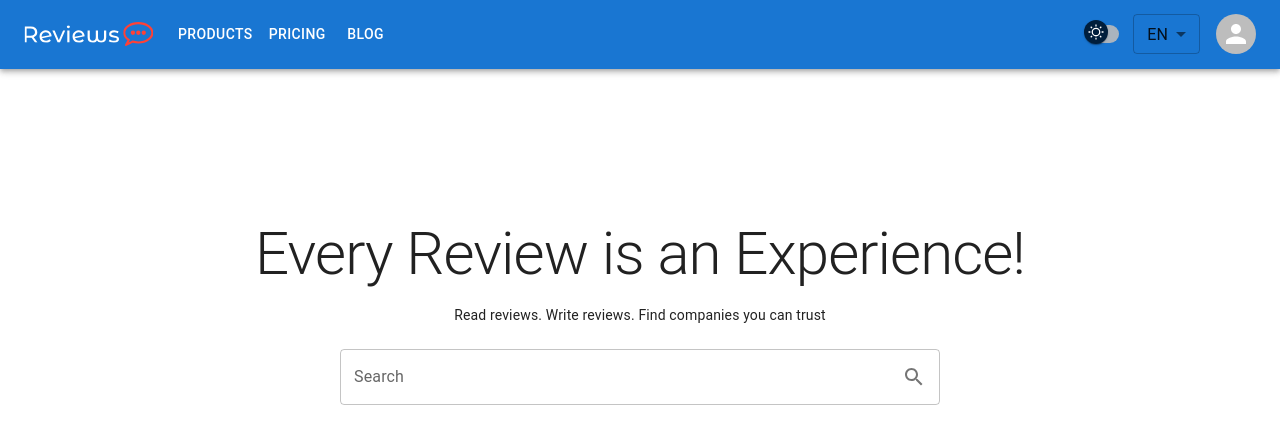
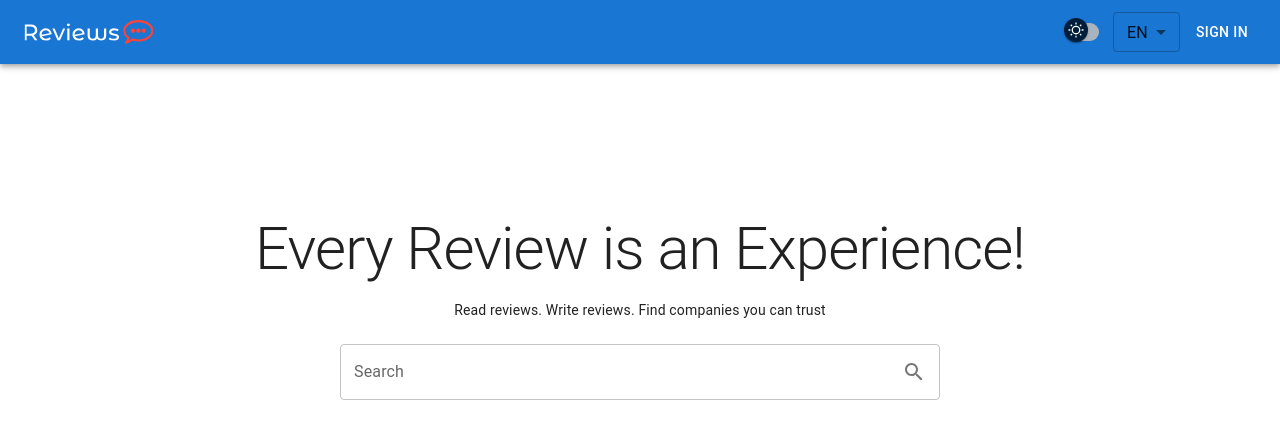
Before and after one commit to MZayniddin/Reviews, a React (Vite) app: page / in a window 1280 px wide. Shown: the top 444 px of the page. Built offline with nearby package versions, Linux system fonts and the light colour scheme.

Commit message:
added sign in link to header

```diff
--- a/src/components/SearchBar/SearchBar.jsx
+++ b/src/components/SearchBar/SearchBar.jsx
@@ -1,4 +1,6 @@
 import { useState } from "react";
+import { useTranslation } from "react-i18next";
+
 import { InputAdornment, TextField } from "@mui/material";
 import SearchIcon from "@mui/icons-material/Search";
 
@@ -9,18 +11,19 @@ const SearchBar = () => {
     setSearchTerm(event.target.value);
   };
   console.log(searchTerm);
+  const { t } = useTranslation();
 
   return (
     <TextField
       id="search"
       type="search"
-      label="Search"
+      label={t("search")}
       value={searchTerm}
       onChange={handleChange}
       sx={{ maxWidth: 600, width: "80%" }}
       InputProps={{
         endAdornment: (
-          <InputAdornment position="end">
+          <InputAdornment sx={{ cursor: "pointer" }} position="end">
             <SearchIcon />
           </InputAdornment>
         ),
--- a/src/layouts/Header.jsx
+++ b/src/layouts/Header.jsx
@@ -30,6 +30,7 @@ const settings = ["profile", "logout"];
 const Header = () => {
   const dispatch = useDispatch();
   const { t } = useTranslation();
+  const [user, setUser] = useState(localStorage.getItem("profile") || null);
   const [anchorElNav, setAnchorElNav] = useState(null);
   const [anchorElUser, setAnchorElUser] = useState(null);
   const [themeChecked, setThemeChecked] = useState(
@@ -39,6 +40,7 @@ const Header = () => {
   const handleOpenNavMenu = (event) => {
     setAnchorElNav(event.currentTarget);
   };
+
   const handleOpenUserMenu = (event) => {
     setAnchorElUser(event.currentTarget);
   };
@@ -100,43 +102,28 @@ const Header = () => {
             </Menu>
           </Box>
 
-          <Typography
-            noWrap
-            component={Link}
-            to="/"
-            sx={{
-              mr: 2,
-            }}
-          >
+          <Typography noWrap component={Link} to="/">
             <img width={130} src={logo} alt="Reviews Logo" />
           </Typography>
 
-          <Box sx={{ flexGrow: 1, display: { xs: "none", md: "flex" } }}>
-            {pages.map((page) => (
-              <Button
-                key={page}
-                onClick={handleCloseNavMenu}
-                sx={{ my: 2, color: "white", display: "block" }}
-              >
-                {page}
-              </Button>
-            ))}
-          </Box>
-
-          <Box sx={{ display: "flex", alignItems: "center", mr: 2, gap: 1 }}>
+          <Box sx={{ display: "flex", alignItems: "center", gap: 1 }}>
             <ThemeSwitcher
               onChange={handleChangeTheme}
               checked={themeChecked}
             />
             <LanguageSelect />
-          </Box>
 
-          <Box sx={{ flexGrow: 0 }}>
-            <Tooltip title={t("open_settings")}>
-              <IconButton onClick={handleOpenUserMenu} sx={{ p: 0 }}>
-                <Avatar alt="Remy Sharp" src="" />
-              </IconButton>
-            </Tooltip>
+            {user ? (
+              <Tooltip title={t("open_settings")}>
+                <IconButton onClick={handleOpenUserMenu} sx={{ p: 0 }}>
+                  <Avatar alt="Remy Sharp" src="" />
+                </IconButton>
+              </Tooltip>
+            ) : (
+              <Button sx={{ color: "white" }} component={Link} to="/auth">
+                Sign in
+              </Button>
+            )}
 
             <Menu
               sx={{ mt: "45px" }}
```
